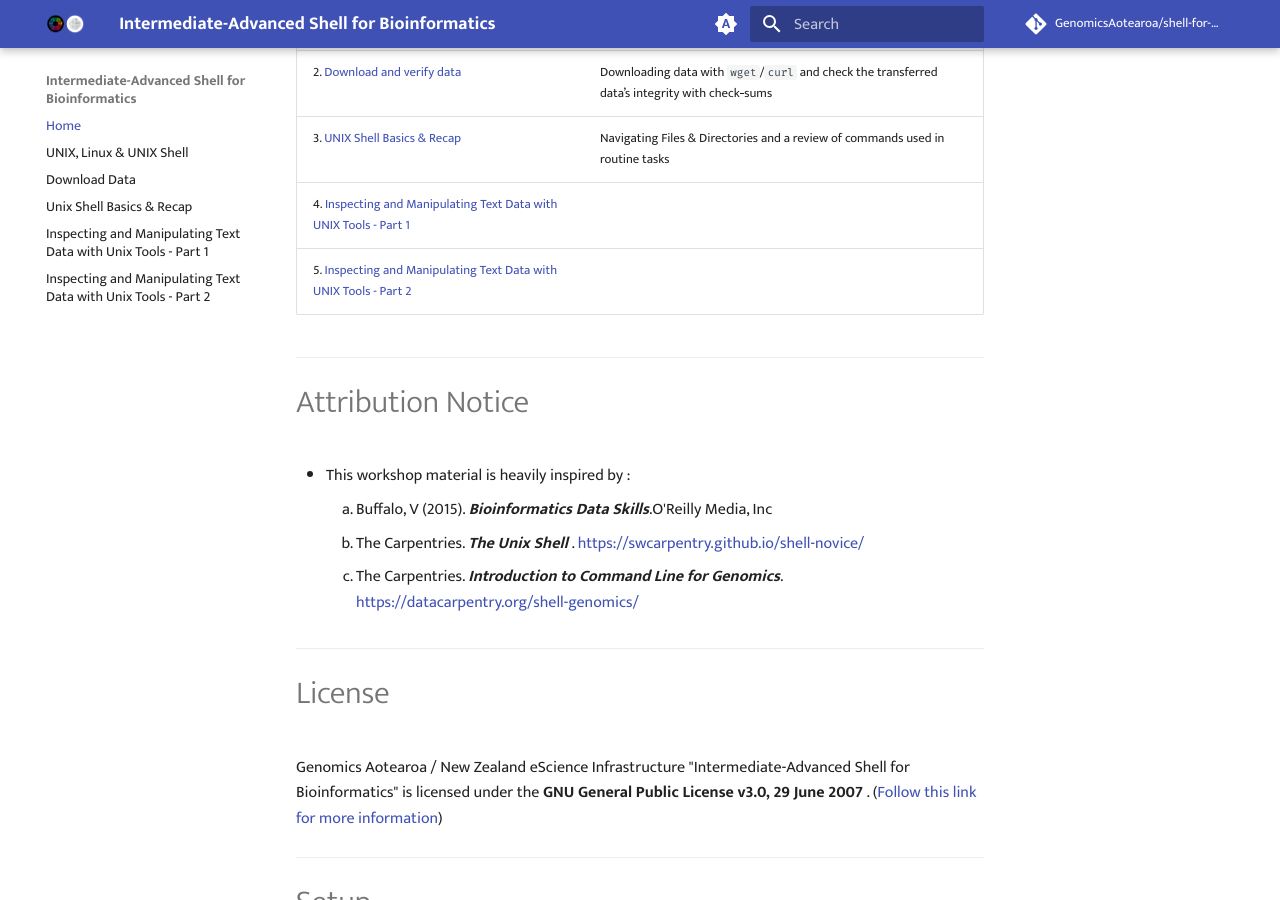
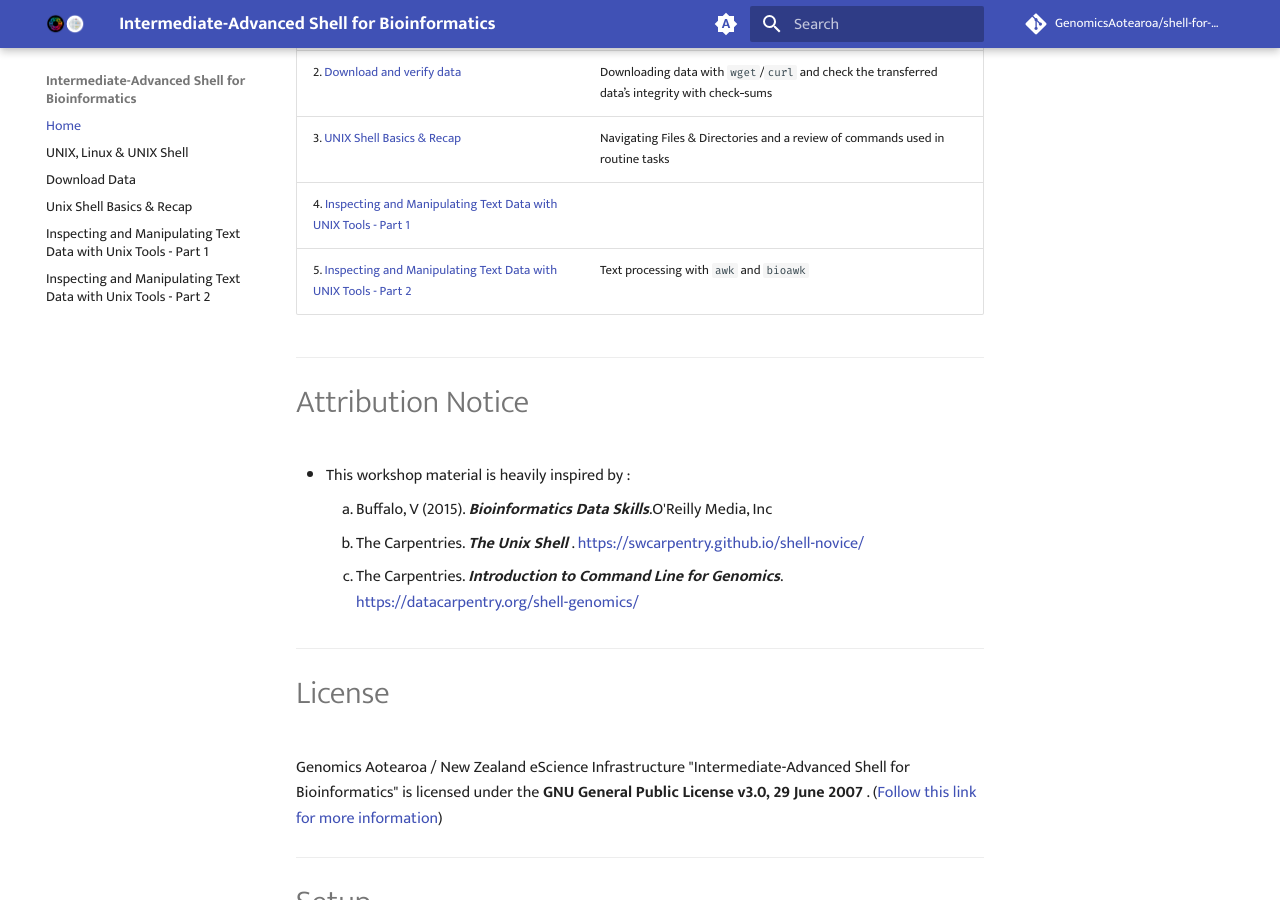
Before and after one commit to GenomicsAotearoa/shell-for-bioinformatics, an MkDocs documentation site: the page built from docs/index.md, in a window 1280 px wide and 900 px high, scrolled down 570 px. Built offline with MkDocs 1.6.1 and Material for MkDocs 9.7.7, drawn with Linux system fonts in a browser that asks for light colours; comment, search, counter and statistics services are not loaded.

Commit message:
update index.md

```diff
--- a/docs/index.md
+++ b/docs/index.md
@@ -14,7 +14,7 @@
 |2. [Download and verify data](./1_download_data.md)| Downloading data with `wget`/`curl` and check the transferred data’s integrity with check‐sums|
 |3. [UNIX Shell Basics & Recap](./2_unixshellbasics.md)|Navigating Files & Directories and a review of  commands used in routine tasks|
 |4. [Inspecting and Manipulating Text Data with UNIX Tools - Part 1](./4_inspectmanipluate.md)||
-|5. [Inspecting and Manipulating Text Data with UNIX Tools - Part 2](./5_inspectmanipulate2.md)||
+|5. [Inspecting and Manipulating Text Data with UNIX Tools - Part 2](./5_inspectmanipulate2.md)| Text processing with `awk` and `bioawk`|
 
 - - -
 
```
